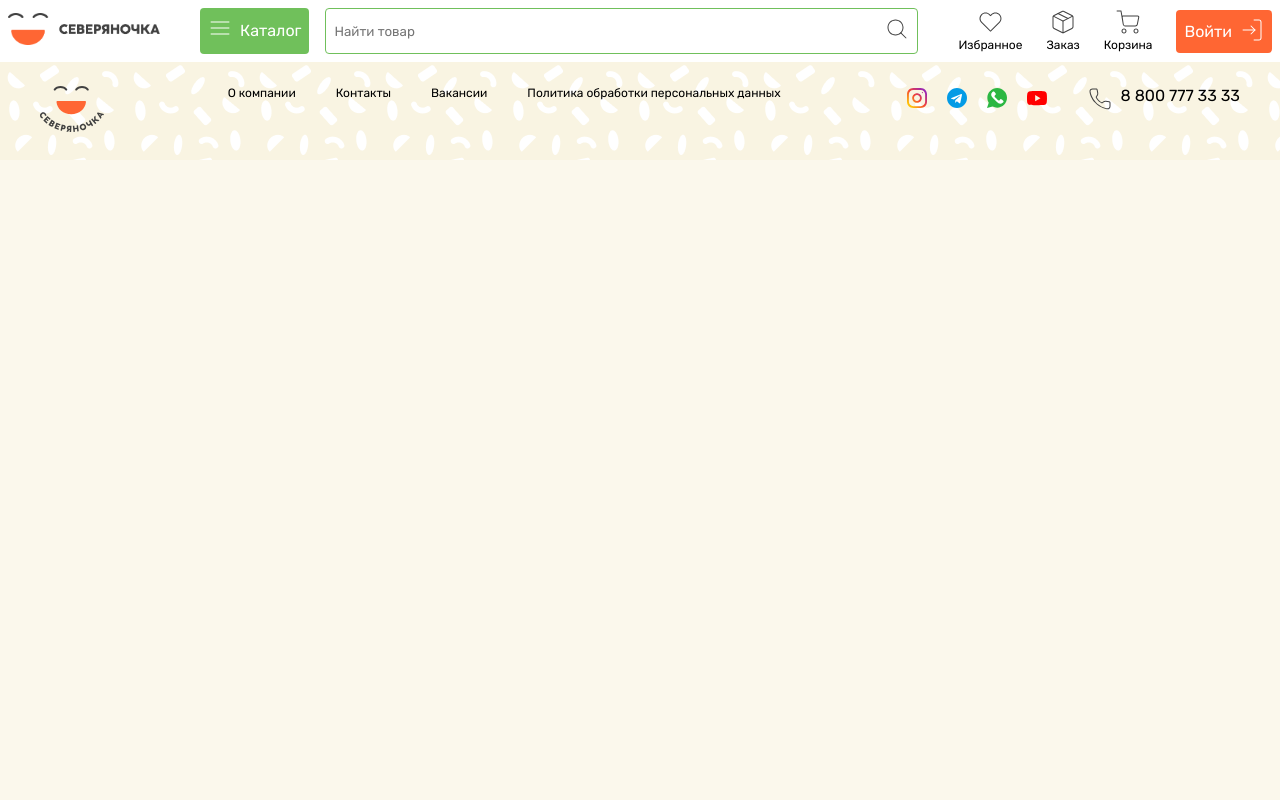
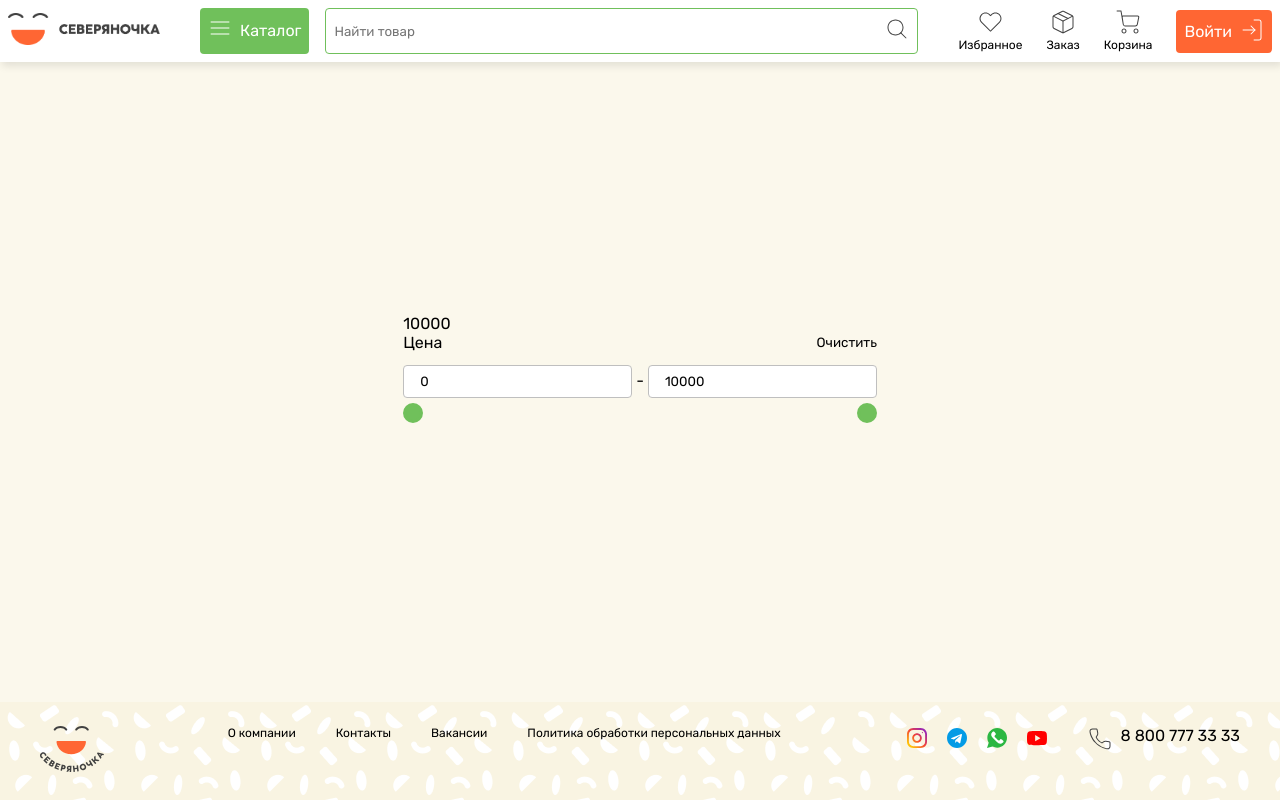
Before and after one commit to GDK1995/severyanochka-1, a Vue app: page /catalog/1 in a window 1280 px wide. Built offline with nearby package versions, Linux system fonts and the light colour scheme.

Commit message:
range slider

```diff
--- a/src/assets/css/_tools.scss
+++ b/src/assets/css/_tools.scss
@@ -455,3 +455,69 @@
 .catalog_card-cover:hover {
     background: linear-gradient(transparent, #FF6633);
 }
+
+.range {
+    display: flex;
+    flex-direction: column;
+    gap: 13px;
+}
+
+.range-number {
+    position: relative;
+}
+
+.range-text {
+    display: flex;
+    justify-content: space-between;
+}
+
+.range-text button {
+    cursor: pointer;
+    border: none;
+    background-color: transparent;
+}
+
+.range-number input {
+    padding: 8px 16px;
+    border-radius: var(--borderRadius);
+    border: 1px solid var(--grayColor);
+    outline: none;
+}
+
+.range-number span {
+    padding: 4px;
+}
+
+.range-slider {
+  position: relative;
+}
+
+.range-slider input {
+  position: absolute;
+  width: 100%;
+  height: 5px;
+  background: none;
+  pointer-events: none;
+  -webkit-appearance: none;
+  -moz-appearance: none;
+}
+
+.range-slider input::-webkit-slider-thumb {
+  height: 20px;
+  width: 20px;
+  border-radius: 50%;
+  border: 3px solid var(--secondaryColor);
+  background-color: var(--secondaryColor);
+  pointer-events: auto;
+  -webkit-appearance: none;
+}
+
+.range-slider input::-moz-range-thumb {
+  height: 15px;
+  width: 15px;
+  border-radius: 50%;
+  border: 3px solid var(--secondaryColor);
+  background-color: var(--secondaryColor);
+  pointer-events: auto;
+  -moz-appearance: none;
+}
--- a/src/components/items/RangeItem.vue
+++ b/src/components/items/RangeItem.vue
@@ -1,13 +1,57 @@
 <script setup lang="ts">
+import { defineProps, defineEmits, ref, watchEffect } from 'vue'
 
+const props = defineProps({
+  maximum: {
+    type: Number,
+    default: 10000
+  },
+  minimum: {
+    type: Number,
+    default: 0
+  }
+})
+
+const emit = defineEmits<{
+  (e: 'update:maximum', value: number): void
+  (e: 'update:minimum', value: number): void
+}>()
+
+const updMax = ref(null)
+const updMin = ref(null)
+
+watchEffect(() => {
+  updMax.value = props.maximum
+  updMin.value = props.minimum
+})
+
+function setPriceMax () {
+  emit('update:maximum', updMax.value)
+}
+
+function setPriceMin () {
+  emit('update:minimum', updMin.value)
+}
 </script>
 
 <template>
-  <div>
-    <div>
-      <input type="number" name="from" id="from">
-      <input type="number" name="to" id="to">
+  <div class="range">
+    <div class="range-text">
+      <p>
+        {{$t('price')}}
+      </p>
+      <button>
+        {{$t('clear')}}
+      </button>
     </div>
-    <input type="range" name="range" id="range">
+    <div class="range-number">
+      <input v-model="updMin" @input="setPriceMin" type="number" name="from" id="from">
+      <span>-</span>
+      <input v-model="updMax" @input="setPriceMax" type="number" name="to" id="to">
+    </div>
+    <div class="range-slider">
+      <input v-model="updMin" @change="setPriceMin" type="range" class="min" min="0" max="10000" step="10">
+      <input v-model="updMax" @change="setPriceMax" type="range" class="max" min="0" max="10000" step="10">
+    </div>
   </div>
 </template>
--- a/src/router/index.ts
+++ b/src/router/index.ts
@@ -2,6 +2,7 @@ import { createRouter, createWebHistory, type RouteRecordRaw } from 'vue-router'
 import Main from './../views/Main.vue'
 import SearchPage from './../views/SearchPage.vue'
 import CatalogPage from './../views/CatalogPage.vue'
+import CategoryPage from './../views/CategoryPage.vue'
 
 const routes: Array<RouteRecordRaw> = [
   {
@@ -18,6 +19,11 @@ const routes: Array<RouteRecordRaw> = [
     path: '/catalog',
     name: 'Catalog page',
     component: CatalogPage
+  },
+  {
+    path: '/catalog/:id',
+    name: 'category page',
+    component: CategoryPage
   }
 ]
 
--- a/src/store/data.ts
+++ b/src/store/data.ts
@@ -31,7 +31,8 @@ export const products = [
     price: 100,
     sale_price: 50,
     currency: 'KZ',
-    image: '/products/image.png'
+    image: '/products/image.png',
+    category: 1
   },
   {
     id: 2,
@@ -41,7 +42,8 @@ export const products = [
     price: 150,
     sale_price: 60,
     currency: 'KZ',
-    image: '/products/kolbasa.png'
+    image: '/products/kolbasa.png',
+    category: 1
   },
   {
     id: 3,
@@ -51,7 +53,8 @@ export const products = [
     price: 100,
     sale_price: 0,
     currency: 'KZ',
-    image: '/products/butter.png'
+    image: '/products/butter.png',
+    category: 2
   },
   {
     id: 4,
@@ -61,7 +64,8 @@ export const products = [
     price: 1020,
     sale_price: 540,
     currency: 'KZ',
-    image: '/products/leksika-angl.jpeg'
+    image: '/products/leksika-angl.jpeg',
+    category: 2
   },
   {
     id: 5,
@@ -71,7 +75,8 @@ export const products = [
     price: 500,
     sale_price: 150,
     currency: 'KZ',
-    image: '/products/leksika-angl.jpeg'
+    image: '/products/leksika-angl.jpeg',
+    category: 3
   },
   {
     id: 6,
@@ -81,7 +86,8 @@ export const products = [
     price: 100,
     sale_price: 50,
     currency: 'KZ',
-    image: '/products/image1.png'
+    image: '/products/image1.png',
+    category: 1
   },
   {
     id: 7,
@@ -91,7 +97,8 @@ export const products = [
     price: 330,
     sale_price: 0,
     currency: 'KZ',
-    image: '/products/kolbasa.png'
+    image: '/products/kolbasa.png',
+    category: 2
   },
   {
     id: 8,
@@ -101,7 +108,8 @@ export const products = [
     price: 530,
     sale_price: 0,
     currency: 'KZ',
-    image: '/products/image1.png'
+    image: '/products/image1.png',
+    category: 4
   },
   {
     id: 9,
@@ -111,7 +119,8 @@ export const products = [
     price: 1030,
     sale_price: 0,
     currency: 'KZ',
-    image: '/products/image1.png'
+    image: '/products/image1.png',
+    category: 5
   },
   {
     id: 10,
@@ -121,7 +130,8 @@ export const products = [
     price: 2130,
     sale_price: 0,
     currency: 'KZ',
-    image: '/products/image1.png'
+    image: '/products/image1.png',
+    category: 5
   },
   {
     id: 11,
@@ -131,7 +141,8 @@ export const products = [
     price: 2130,
     sale_price: 0,
     currency: 'KZ',
-    image: '/products/image1.png'
+    image: '/products/image1.png',
+    category: 6
   },
   {
     id: 12,
@@ -141,7 +152,8 @@ export const products = [
     price: 2130,
     sale_price: 0,
     currency: 'KZ',
-    image: '/products/image1.png'
+    image: '/products/image1.png',
+    category: 6
   },
   {
     id: 13,
@@ -151,7 +163,8 @@ export const products = [
     price: 1130,
     sale_price: 0,
     currency: 'KZ',
-    image: '/products/image1.png'
+    image: '/products/image1.png',
+    category: 7
   }
 ]
 
@@ -195,30 +208,37 @@ export const articles = [
 
 export const catalogList = [
   {
+    id: 1,
     title: 'Молоко, сыр, яйцо',
     cover: '/catalog/img.png'
   },
   {
+    id: 2,
     title: 'Хлеб',
     cover: '/catalog/img (1).png'
   },
   {
+    id: 3,
     title: 'Овощи, фрукты',
     cover: '/catalog/img (2).png'
   },
   {
+    id: 4,
     title: 'Замороженные продукты',
     cover: '/catalog/img (3).png'
   },
   {
+    id: 5,
     title: 'Напитки',
     cover: '/catalog/img (4).png'
   },
   {
+    id: 6,
     title: 'Кондитерские изделия',
     cover: '/catalog/img (5).png'
   },
   {
+    id: 7,
     title: 'Чай, кофе',
     cover: '/catalog/img (6).png'
   }
--- a/src/store/i18n.js
+++ b/src/store/i18n.js
@@ -37,7 +37,9 @@ const messages = {
     signup: 'Регистрация',
     forget_password: 'Забыли пароль?',
     log_in: 'Логин',
-    password: 'Пароль'
+    password: 'Пароль',
+    clear: 'Очистить',
+    price: 'Цена'
   },
   en: {
     sever: 'Северяночка',
@@ -77,7 +79,9 @@ const messages = {
     signup: 'Signup',
     forget_password: 'Forgot your password?',
     log_in: 'Login',
-    password: 'Password'
+    password: 'Password',
+    clear: 'Clear',
+    price: 'Price'
   },
   kz: {
     sever: 'Северяночка',
@@ -117,7 +121,9 @@ const messages = {
     signup: 'Тіркеу',
     forget_password: 'Құпия сөзіңізді ұмыттыңыз ба?',
     log_in: 'Логин',
-    password: 'Құпиясөз'
+    password: 'Құпиясөз',
+    clear: 'Тазалау',
+    price: 'Баға'
   }
 }
 
--- a/src/views/CatalogPage.vue
+++ b/src/views/CatalogPage.vue
@@ -19,13 +19,13 @@ onMounted(() => {
   <main class="catalog" ref="mainEl">
     <div></div>
     <h1 class="text_m_header">{{$t('catalog')}}</h1>
-    <div
-      class="catalog_card">
+    <router-link
+      v-for="catalog in catalogList"
+      :key="catalog"
+      :to="{ name: 'category page', params: { id: catalog.id } }">
       <catalog-card
-        v-for="catalog in catalogList"
-        :key="catalog"
         :catalog-item="catalog"
         :width="width"/>
-    </div>
+    </router-link>
   </main>
 </template>
--- a/src/views/CategoryPage.vue
+++ b/src/views/CategoryPage.vue
@@ -1,5 +1,21 @@
+<script setup lang="ts">
+import { ref } from 'vue'
+import RangeItem from './../components/items/RangeItem.vue'
+
+const rangeMax = ref(10000)
+const rangeMin = ref(0)
+
+function setPrice (e) {
+  const [value, type] = e
+  console.log('value', value, type)
+}
+</script>
+
 <template>
   <main>
-
+    {{rangeMax}}
+    <range-item
+      :maximum="rangeMax"
+      :minimum="rangeMin"/>
   </main>
 </template>
```
